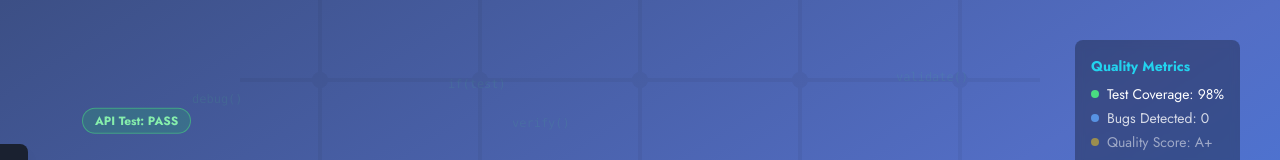
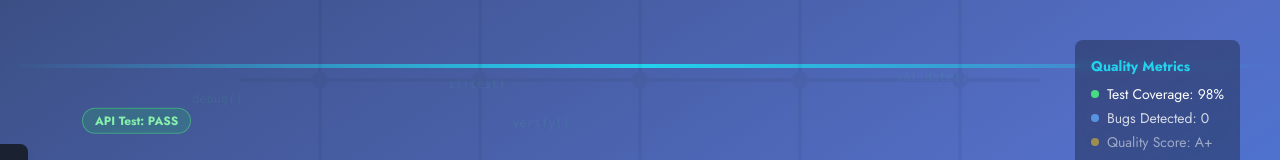
Before and after one commit to abdullahalomar/personal-website-frontend, a Next.js app: page / in a window 1280 px wide. Shown: the top 160 px of the page. Built offline with nearby package versions, Linux system fonts and the light colour scheme.

Commit message:
scanner line added again hero section

```diff
--- a/src/components/UI/HeroSection/HeroSection.tsx
+++ b/src/components/UI/HeroSection/HeroSection.tsx
@@ -498,17 +498,16 @@ const HeroSection = () => {
       </div>
 
       {/* Bug Detection Scanner */}
-      {/* <motion.div
-        className="absolute top-0 left-0 w-full h-1 bg-gradient-to-r from-transparent via-cyan-400 to-transparent"
-        animate={{
-          y: [0, window.innerHeight || 800, 0],
-        }}
+      <motion.div
+        className="absolute left-0 w-full h-1 bg-gradient-to-r from-transparent via-cyan-400 to-transparent"
+        initial={{ top: "-10%" }}
+        animate={{ top: ["-10%", "110%"] }}
         transition={{
           duration: 6,
           repeat: Infinity,
           ease: "linear",
         }}
-      /> */}
+      />
 
       {/* Quality Metrics Dashboard */}
       <div className="absolute top-10 right-10 bg-black/30 backdrop-blur-sm rounded-lg p-4 text-white text-sm">
```
